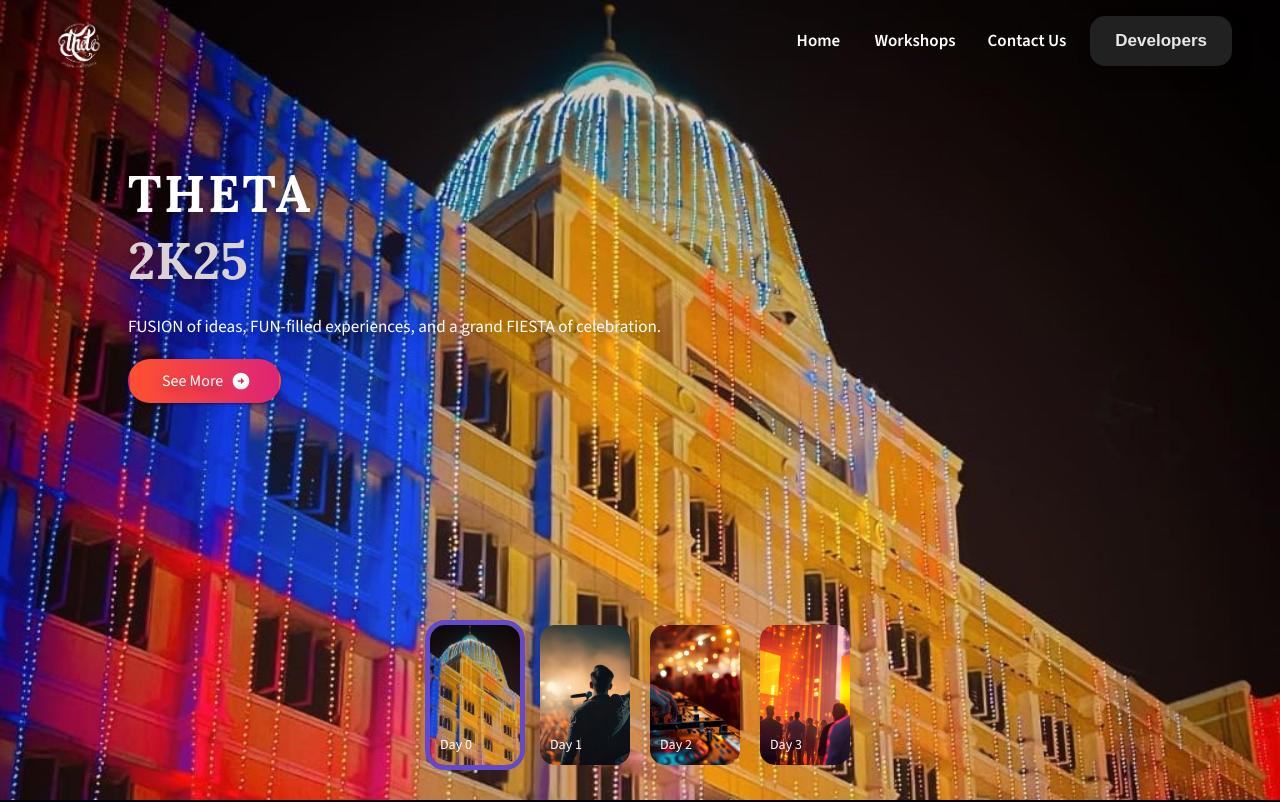
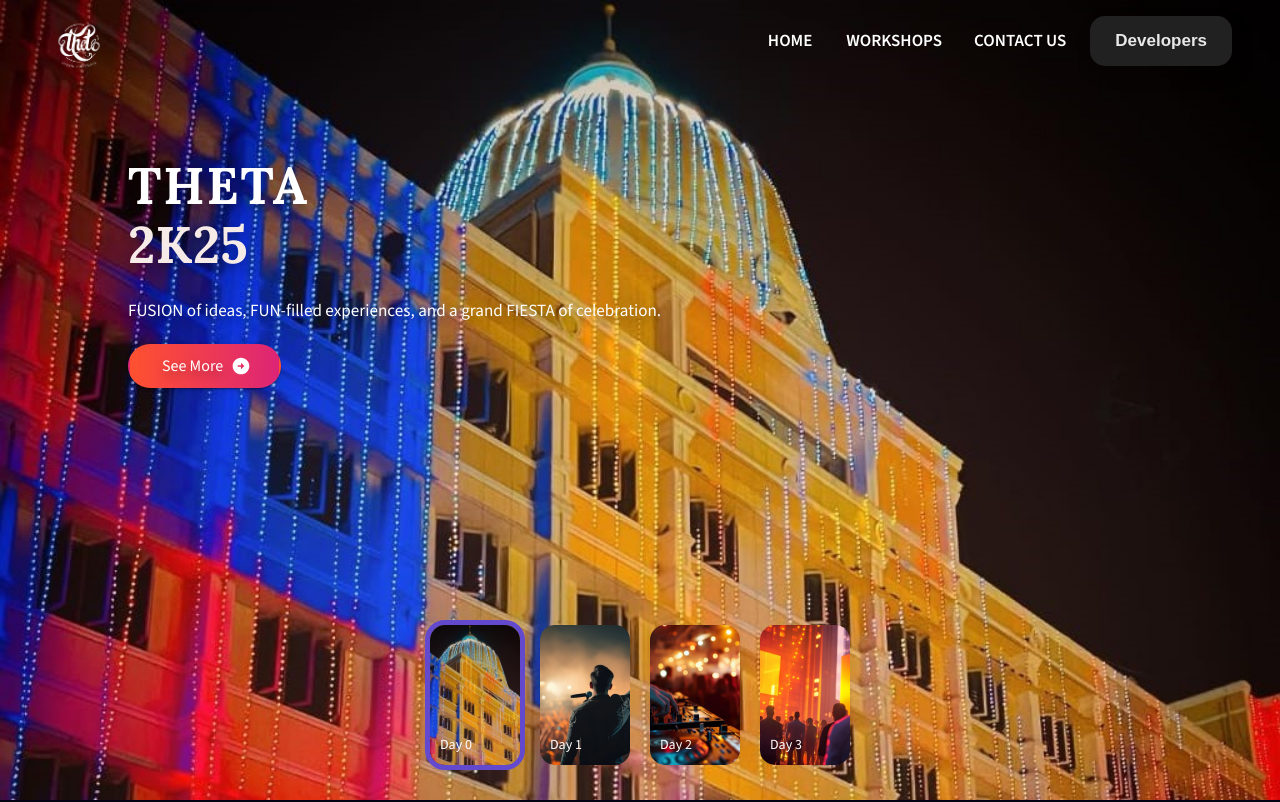
Before and after one commit to themanojking/theta-1, a React (Create React App) app: page / in a window 1280 px wide. Shown: the top 802 px of the page. Built offline with nearby package versions, Linux system fonts and the light colour scheme.

Commit message:
Refactor Carousel and Navbar components for improved styling and functionality; update slide titles for consistency

```diff
--- a/src/Component/Carousel .jsx
+++ b/src/Component/Carousel .jsx
@@ -108,8 +108,8 @@
                   variant="h2"
                   sx={{
                     fontWeight: "bold",
-                    lineHeight: "1.3em",
-                    letterSpacing: 2.5,
+                    lineHeight: "1.0em",
+                    letterSpacing: 1.8,
                     fontFamily:  "Lora, serif",  // Custom font for titles
                   }}
                 >
@@ -120,8 +120,8 @@
                   sx={{
                     fontWeight: "bold",
                     lineHeight: "1.3em",
-                    color: "#DBD3D3",
-                    fontFamily:  "Lora, serif",
+                    color: "#f7ebe8",
+                     fontFamily:  "Lora, serif",
                   }}
                 >
                   {slide.topic}
--- a/src/Component/Navbar.jsx
+++ b/src/Component/Navbar.jsx
@@ -38,7 +38,7 @@
 }
 
 const ScrollToTop = () => {
-  window.scrollTo(0, 0);
+  window.scrollTo({ top: 0, behavior: "smooth" });
 };
 
 export default function Navbar(props) {
@@ -61,12 +61,16 @@
     setMobileOpen(!mobileOpen);
   };
 
+  const handleNavClick = () => {
+    ScrollToTop();
+    setMobileOpen(false);
+  };
+
   const navItems = [
     { link: "/", name: "Home" },
     !isMdUp && { link: "/Cluster", name: "Cluster" },
     { link: "/Workshops", name: "Workshops" },
     { link: "/ContactUs", name: "Contact Us" },
-    // { link: "/Developers", name: "Developers" },
   ].filter(Boolean);
 
   const drawer = (
@@ -77,21 +81,13 @@
           onClick={() => setMobileOpen(false)}
         />
       </Toolbar>
-      <List
-        sx={{ display: "flex", flexDirection: "column", alignItems: "center" }}
-      >
+      <List sx={{ display: "flex", flexDirection: "column", alignItems: "center" }}>
         {navItems.map((item, index) => (
           <Link to={item.link} key={index} style={{ textDecoration: "none" }}>
-            <ListItem button onClick={() => setMobileOpen(false)}>
+            <ListItem button onClick={handleNavClick}>
               <ListItemText
                 primary={
-                  <Typography
-                    sx={{
-                      fontWeight: "bold",
-                      fontSize: "1.3rem",
-                      color: "#fff",
-                    }}
-                  >
+                  <Typography sx={{ fontWeight: "bold", fontSize: "1.3rem", color: "#fff" }}>
                     {item.name}
                   </Typography>
                 }
@@ -117,29 +113,15 @@
               color: isDown ? "#000" : color,
               bgcolor: isDown ? "rgba(255, 255, 255, 0.42)" : null,
               backdropFilter: isDown ? "blur(50px)" : null,
-              borderRadius: isDown
-                ? ["0 0 .7rem .7rem", "0 0 1.5rem 1.5rem"]
-                : null,
+              borderRadius: isDown ? ["0 0 .7rem .7rem", "0 0 1.5rem 1.5rem"] : null,
               boxShadow: isDown ? 3 : null,
               justifyContent: "space-between",
             }}
           >
-            <Stack
-              direction="row"
-              width="100%"
-              sx={{
-                display: ["flex", "flex", "none"],
-                justifyContent: "space-between",
-              }}
-            >
+            <Stack direction="row" width="100%" sx={{ display: ["flex", "flex", "none"], justifyContent: "space-between" }}>
               <Link to="/">
                 <ImageListItem>
-                  <Box
-                    component="img"
-                    src="/Assets/logo1.png"
-                    sx={{ width: "10%", ml: 2 }}
-                    alt="logo"
-                  />
+                  <Box component="img" src="/Assets/logo1.png" sx={{ width: "10%", ml: 2 }} alt="logo" />
                 </ImageListItem>
               </Link>
               <IconButton onClick={handleDrawerToggle} color="inherit">
@@ -148,12 +130,7 @@
             </Stack>
             <Link to="/">
               <ImageListItem sx={{ display: ["none", "none", "none", "flex"] }}>
-                <Box
-                  component="img"
-                  src="/Assets/logo1.png"
-                  sx={{ width: "12%", mt: 1 }}
-                  alt="logo"
-                />
+                <Box component="img" src="/Assets/logo1.png" sx={{ width: "12%", mt: 1 }} alt="logo" />
               </ImageListItem>
             </Link>
             <Box sx={{ display: { xs: "none", md: "flex", gap: "1rem" } }}>
@@ -161,15 +138,8 @@
                 <Button
                   key={index}
                   href={item.link}
-                  sx={{
-                    fontSize: [17],
-                    fontWeight: "600",
-                    color: isDown ? "#000" : color,
-                    textTransform: "none",
-                    textDecoration: "none",
-                    "&:hover": { backgroundColor: "rgba(255,255,255,0.1)" },
-                  }}
-                  onClick={ScrollToTop}
+                  sx={{ fontSize: [17], fontWeight: "600", color: isDown ? "#000" : color }}
+                  onClick={handleNavClick}
                 >
                   {item.name}
                 </Button>
@@ -187,13 +157,7 @@
           anchor="right"
           onClose={handleDrawerToggle}
           ModalProps={{ keepMounted: true }}
-          sx={{
-            "& .MuiDrawer-paper": {
-              boxSizing: "border-box",
-              width: "100%",
-              background: "#181818",
-            },
-          }}
+          sx={{ "& .MuiDrawer-paper": { boxSizing: "border-box", width: "100%", background: "#181818" } }}
         >
           {drawer}
         </Drawer>
--- a/src/utility/data.js
+++ b/src/utility/data.js
@@ -27,7 +27,7 @@
   },
   {
     img: "Assets/bg-4.png",
-    title: "THETA Day 1",
+    title: "Theta Day 1",
     topic: "Team Swarag",
     des: "Musical Fusion : Unleash the Rhythm with Our Music Teams",
     buttons: ["SEE MORE"],
@@ -37,7 +37,7 @@
   },
   {
     img: "Assets/bg-2.png",
-    title: "THETA Day 2",
+    title: "Theta Day 2",
     topic: "Team Recoil",
     des: "Recoil in Action : Feel the Energy with Team Recoil's Electrifying Performance",
     buttons: ["SEE MORE"],
@@ -47,7 +47,7 @@
   },
   {
     img: "Assets/bg-3.jpg",
-    title: "THETA Day 3",
+    title: "Theta Day 3",
     topic: "Pro Nite",
     des: "Pro Nite : Experience the Ultimate Night of Fun and Excitement!",
     buttons: ["SEE MORE"],
```
